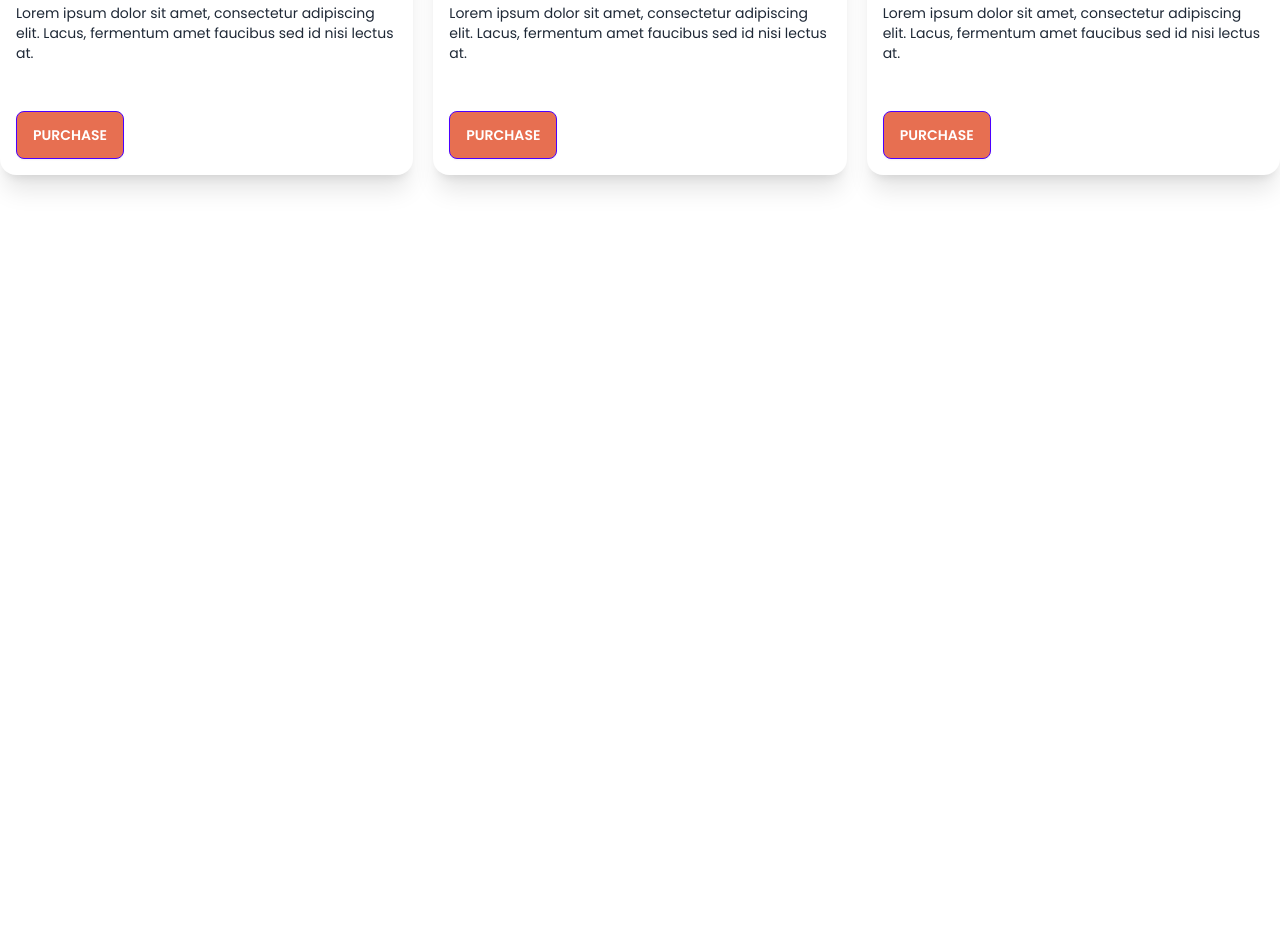
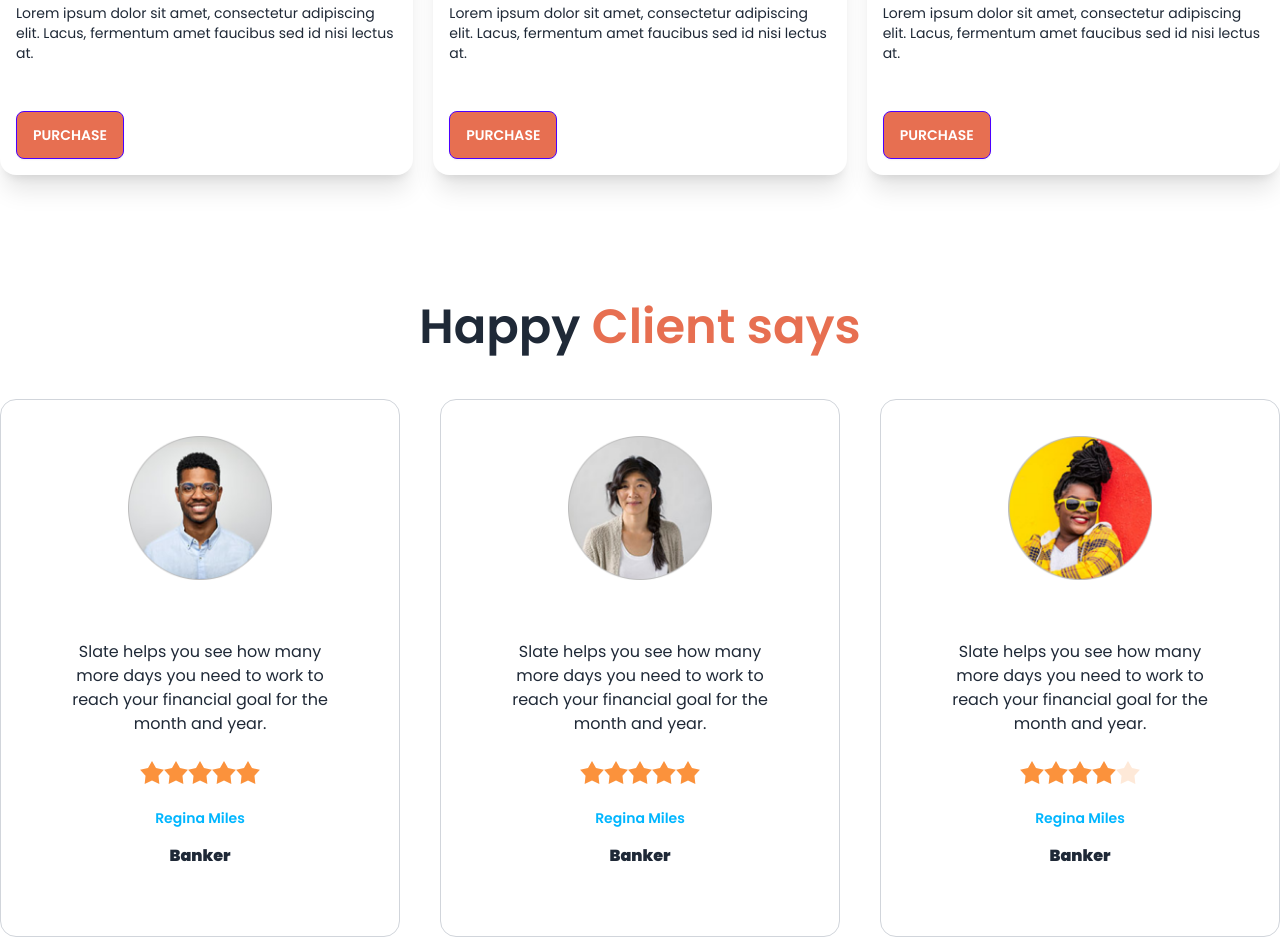
Before and after one commit to barta3235/M3_m13_secondtime_tailwind_daisyUI_Bikepage, a plain HTML site: page index.html in a window 1280 px wide. Shown: the part 1203-2140 px from the top of the page. Before the commit the page ends 1506 px from the top, so only its background shows below. Drawn offline with nearby package versions, Linux system fonts and the light colour scheme.

Commit message:
what client says section complete

```diff
--- a/index.html
+++ b/index.html
@@ -232,6 +232,107 @@
         </div>
 
       </section>
+
+
+      <!-- happy client section -->
+
+      <section class="text-center">
+
+        <h3 class="text-5xl font-semibold mt-32 mb-12 text-center">Happy <span class="text-[#E76F51]">Client says</span></h3>
+
+        <div class="grid grid-cols-1 md:grid-cols-2 lg:grid-cols-3 gap-10">
+
+          <!-- card 1 -->
+          <div class="card bg-base-100 border border-gray-300 p-9">
+            <figure class="mb-7"><img class="w-36" src="./images/others/user-1.png" alt="Shoes" /></figure>
+            <div class="card-body">
+
+              <p class="mb-4">Slate helps you see how
+                many more days you need
+                to work to reach your financial
+                goal for the month and year.</p>
+
+                <!-- rating -->
+                <div class="rating justify-center mb-4">
+                  <input type="radio" name="rating-2" class="mask mask-star-2 bg-orange-400" />
+                  <input type="radio" name="rating-2" class="mask mask-star-2 bg-orange-400" />
+                  <input type="radio" name="rating-2" class="mask mask-star-2 bg-orange-400" />
+                  <input type="radio" name="rating-2" class="mask mask-star-2 bg-orange-400" checked />
+                  <input type="radio" name="rating-2" class="mask mask-star-2 bg-orange-400" />
+                </div>
+
+
+              <div class="text-center">
+                  <h4 class="text-sm font-semibold text-info mb-4">Regina Miles</h4>
+
+                  <p class="font-black">Banker</p>
+              </div>
+            </div>
+          </div>
+
+          <!-- card 2 -->
+          <div class="card bg-base-100 border border-gray-300 p-9">
+            <figure class="mb-7"><img class="w-36" src="./images/others/user-2.png" alt="Shoes" /></figure>
+            <div class="card-body">
+
+              <p class="mb-4">Slate helps you see how
+                many more days you need
+                to work to reach your financial
+                goal for the month and year.</p>
+
+                <!-- rating -->
+                <div class="rating justify-center mb-4">
+                  <input type="radio" name="rating-2" class="mask mask-star-2 bg-orange-400" />
+                  <input type="radio" name="rating-2" class="mask mask-star-2 bg-orange-400" />
+                  <input type="radio" name="rating-2" class="mask mask-star-2 bg-orange-400" />
+                  <input type="radio" name="rating-2" class="mask mask-star-2 bg-orange-400" checked />
+                  <input type="radio" name="rating-2" class="mask mask-star-2 bg-orange-400" />
+                </div>
+
+
+              <div class="text-center">
+                  <h4 class="text-sm font-semibold text-info mb-4">Regina Miles</h4>
+
+                  <p class="font-black">Banker</p>
+              </div>
+            </div>
+          </div>
+
+
+          <!-- card 3 -->
+          <div class="card bg-base-100 border border-gray-300 p-9">
+            <figure class="mb-7"><img class="w-36" src="./images/others/user-3.png" alt="Shoes" /></figure>
+            <div class="card-body">
+
+              <p class="mb-4">Slate helps you see how
+                many more days you need
+                to work to reach your financial
+                goal for the month and year.</p>
+
+                <!-- rating -->
+                <div class="rating justify-center mb-4">
+                  <input type="radio" name="rating-2" class="mask mask-star-2 bg-orange-400" />
+                  <input type="radio" name="rating-2" class="mask mask-star-2 bg-orange-400" />
+                  <input type="radio" name="rating-2" class="mask mask-star-2 bg-orange-400" />
+                  <input type="radio" name="rating-2" class="mask mask-star-2 bg-orange-400" checked />
+                  <input type="radio" name="rating-2" class="mask mask-star-2 bg-orange-400" />
+                </div>
+
+
+              <div class="text-center">
+                  <h4 class="text-sm font-semibold text-info mb-4">Regina Miles</h4>
+
+                  <p class="font-black">Banker</p>
+              </div>
+            </div>
+          </div>
+
+        </div>
+
+      </section>
+
+
+
     </main>
 
 
```
